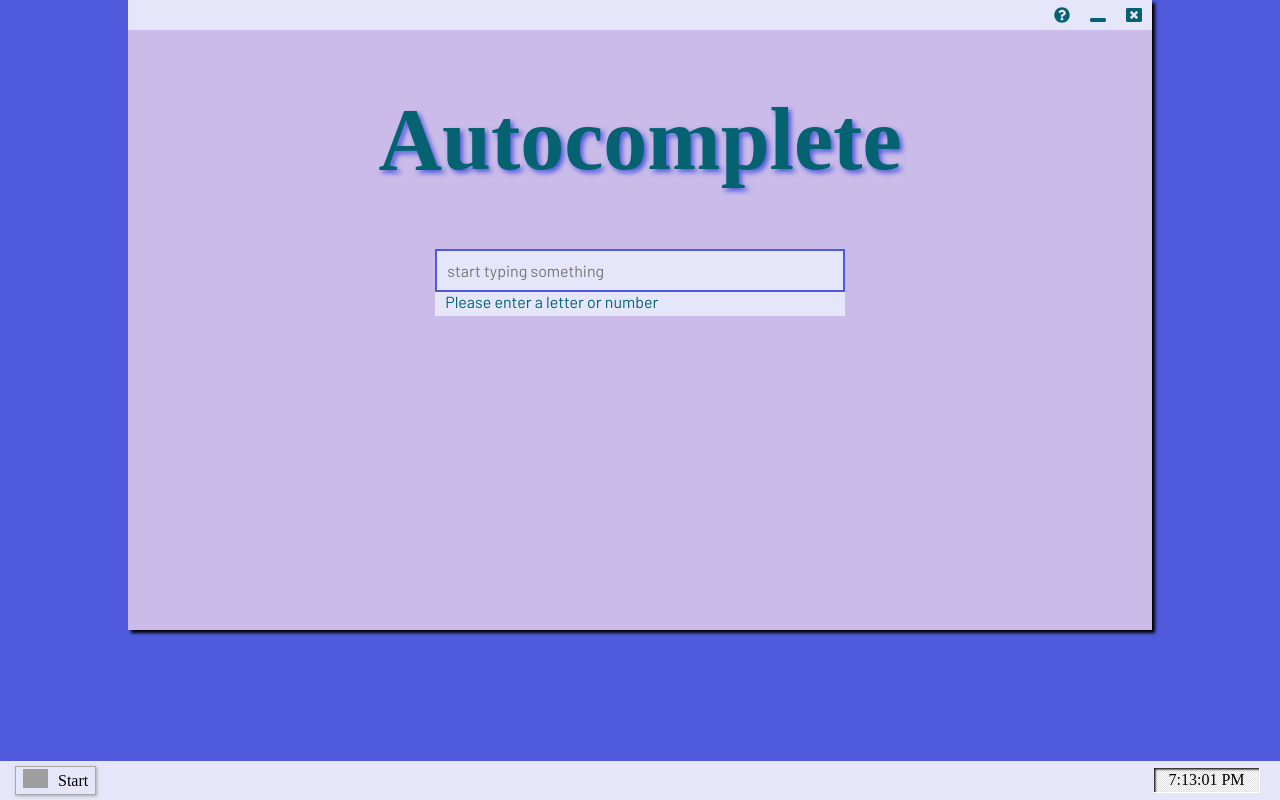
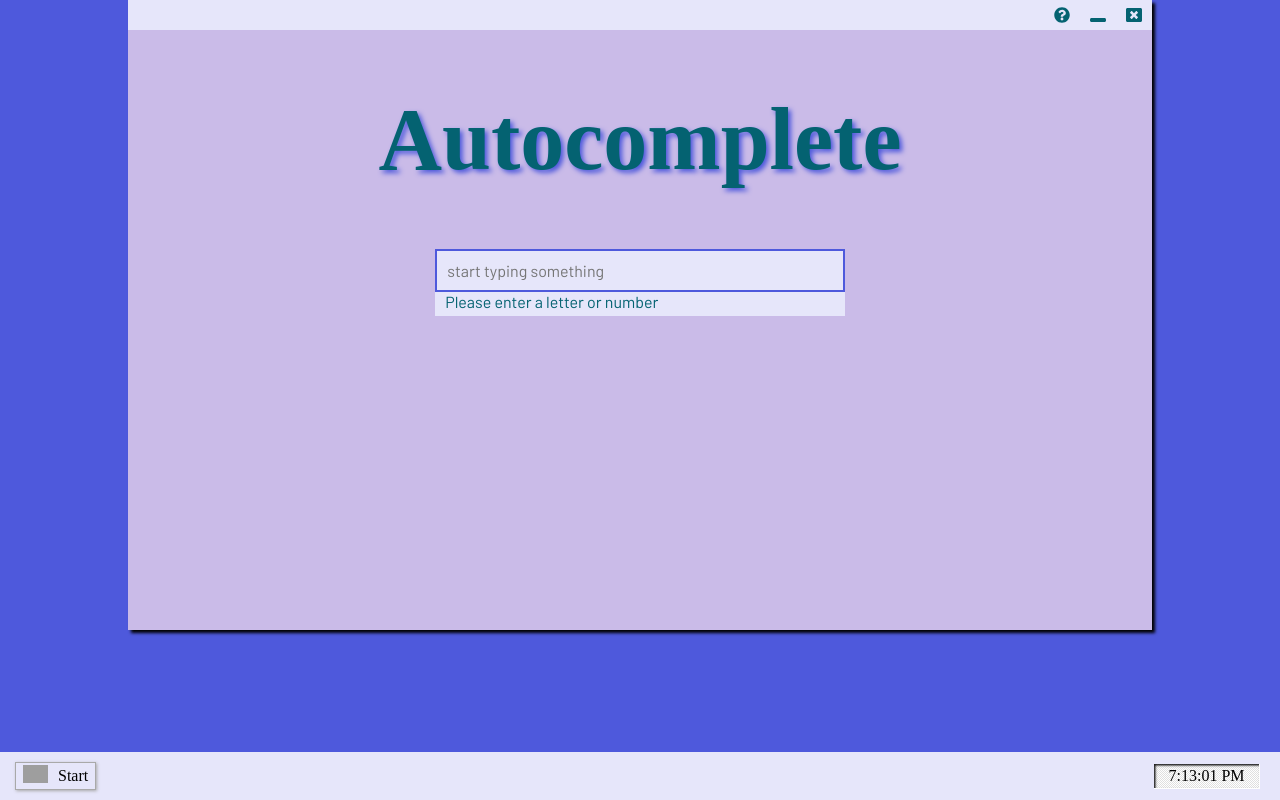
Before and after one commit to scrabblegenies/autocomplete, a React (Create React App) app: page / in a window 1280 px wide. Built offline with nearby package versions, Linux system fonts and the light colour scheme; grey boxes are pictures that could not be loaded; a web font is replaced by a local one.

Commit message:
added favicon and fixed footer height

```diff
--- a/public/index.html
+++ b/public/index.html
@@ -2,7 +2,7 @@
 <html lang="en">
   <head>
     <meta charset="utf-8" />
-    <link rel="shortcut icon" href="%PUBLIC_URL%/favicon.ico" />
+    <link rel="shortcut icon" href="%PUBLIC_URL%/favicon.png" />
     <meta name="viewport" content="width=device-width, initial-scale=1" />
     <meta name="theme-color" content="#000000" />
     <link href="https://fonts.googleapis.com/css?family=Barlow|Nova+Flat&display=swap" rel="stylesheet">
--- a/src/App.css
+++ b/src/App.css
@@ -112,6 +112,7 @@ footer {
   display: flex;
   justify-content: space-between;
   align-items: center;
+  height: 6vh;
 }
 
 .startButton {
--- a/src/App.js
+++ b/src/App.js
@@ -10,6 +10,7 @@ import { faQuestionCircle} from '@fortawesome/free-solid-svg-icons'
 import { faWindowMinimize } from '@fortawesome/free-solid-svg-icons'
 import { faWindowClose } from '@fortawesome/free-solid-svg-icons'
 import UserOutput from './UserOutput.js'
+
 
 
 
```
Also changed, not shown: public/favicon.png (added), 1 other file (tests, documents, lock files or other folders).
